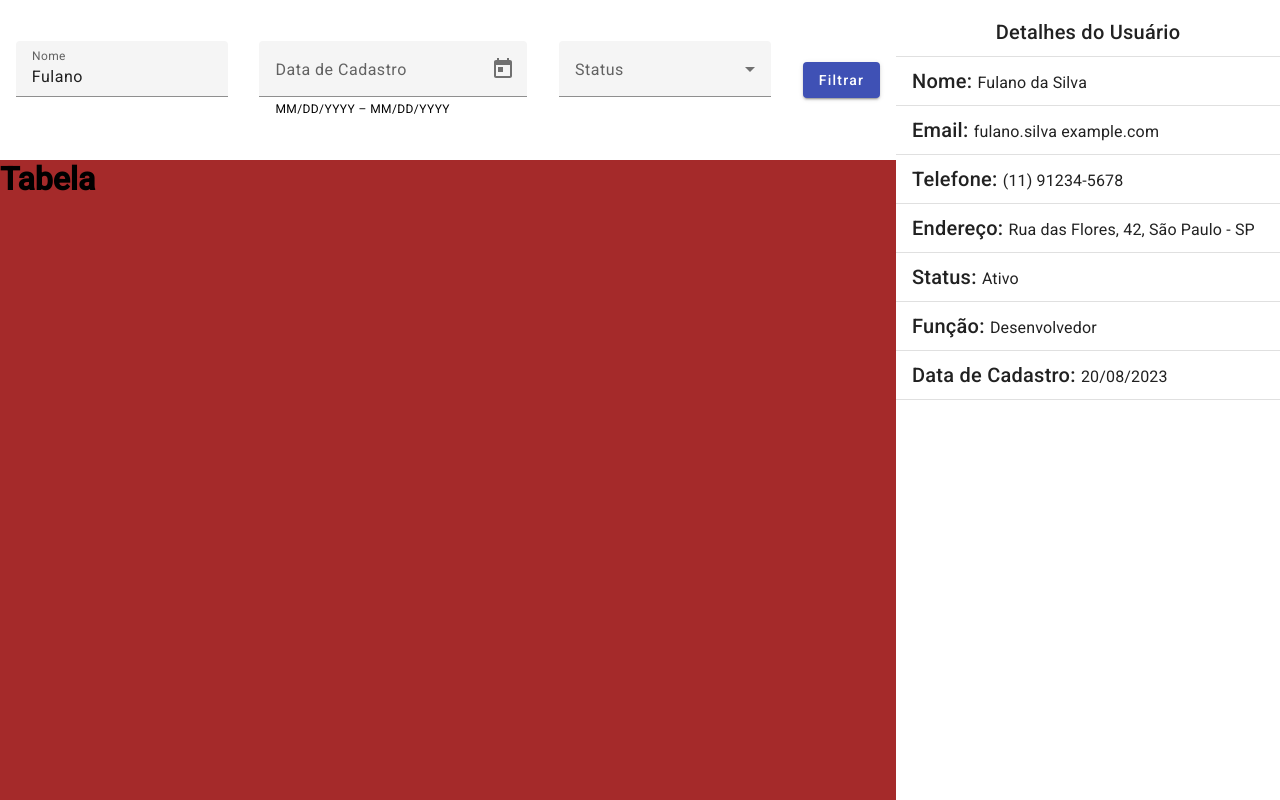
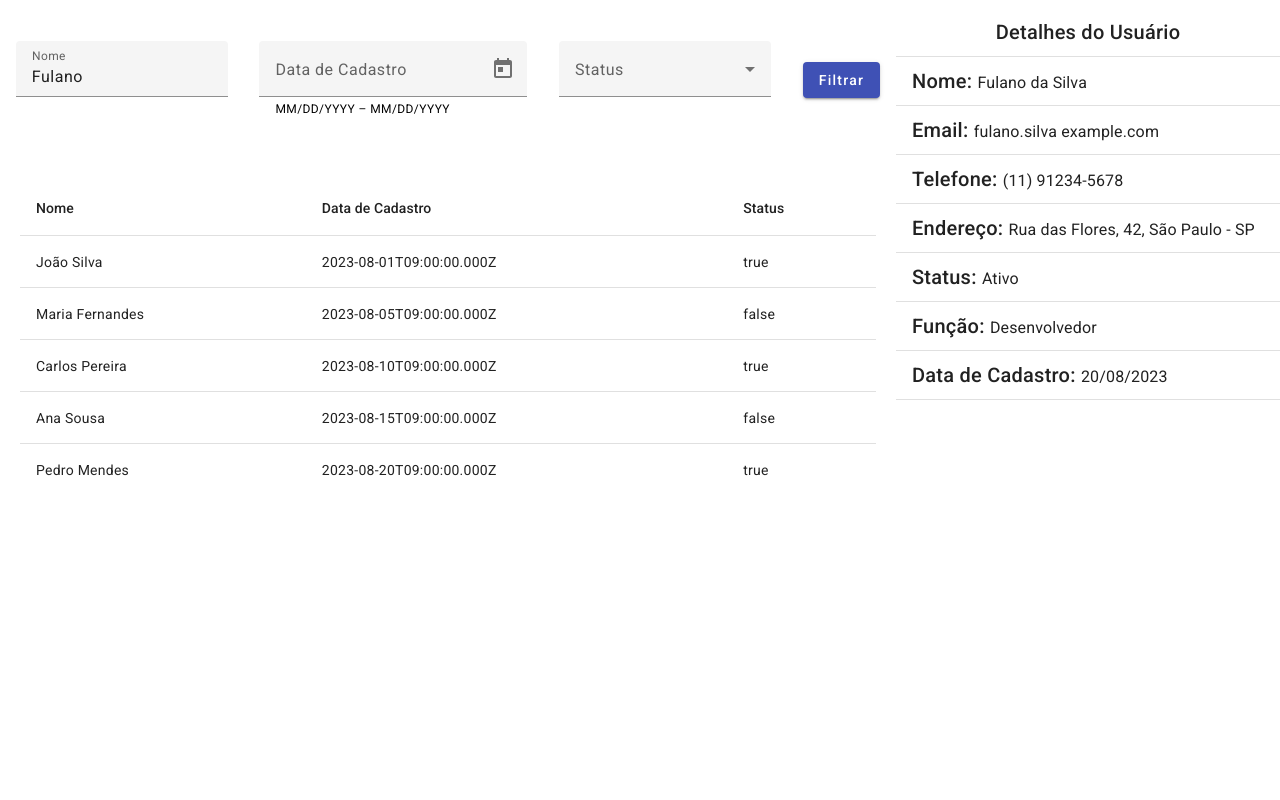
Before and after one commit to iagofrei/front_angular, an Angular app in the folder sessao_05_projeto_filtro_de_lista_de_usuarios/users-filter-project/: page / in a window 1280 px wide. Built offline with nearby package versions, Linux system fonts and the light colour scheme.

Commit message:
criando o componente de listagem de usuarios

```diff
--- a/sessao_05_projeto_filtro_de_lista_de_usuarios/users-filter-project/src/app/app.component.html
+++ b/sessao_05_projeto_filtro_de_lista_de_usuarios/users-filter-project/src/app/app.component.html
@@ -6,7 +6,7 @@
     </div>
     <div class="main-left-div">
       <!-- Conteúdo da div esquerda (80% de altura) -->
-       <h1>Tabela</h1>
+       <app-users-list></app-users-list>
     </div>
   </div>
   <div class="right-div">
--- a/sessao_05_projeto_filtro_de_lista_de_usuarios/users-filter-project/src/app/app.component.scss
+++ b/sessao_05_projeto_filtro_de_lista_de_usuarios/users-filter-project/src/app/app.component.scss
@@ -19,7 +19,6 @@
 .main-left-div {
     height: 80%;
     // Ocupa 80% da altura do seu container pai
-    background-color: brown;
 }
 
 .right-div {
--- /dev/null
+++ b/sessao_05_projeto_filtro_de_lista_de_usuarios/users-filter-project/src/app/components/users-list/users-list.component.html
@@ -0,0 +1,25 @@
+<div class="users-list">
+  <table mat-table [dataSource]="usersList">
+
+    <!-- Coluna Nome -->
+    <ng-container matColumnDef="name">
+      <th mat-header-cell *matHeaderCellDef> Nome </th>
+      <td mat-cell *matCellDef="let element" class="users-list__item" (click)="onUserSelected(element)">{{ element.nome }}</td>
+    </ng-container>
+
+    <!-- Coluna Data de Cadastro -->
+    <ng-container matColumnDef="date">
+      <th mat-header-cell *matHeaderCellDef> Data de Cadastro</th>
+      <td mat-cell *matCellDef="let element" class="users-list__item" (click)="onUserSelected(element)">{{ element.dataCadastro }}</td>
+    </ng-container>
+
+    <!-- Coluna Status -->
+    <ng-container matColumnDef="status">
+      <th mat-header-cell *matHeaderCellDef> Status </th>
+      <td mat-cell *matCellDef="let element" class="users-list__item" (click)="onUserSelected(element)">{{ element.ativo }}</td>
+    </ng-container>
+
+    <tr mat-header-row *matHeaderRowDef="displayedColumns"></tr>
+    <tr mat-row *matRowDef="let row; columns: displayedColumns"></tr>
+  </table>
+</div>
--- /dev/null
+++ b/sessao_05_projeto_filtro_de_lista_de_usuarios/users-filter-project/src/app/components/users-list/users-list.component.scss
@@ -0,0 +1,9 @@
+.users-list {
+    width: 100%;
+    height: 100%;
+    padding: 20px;
+
+    &__item {
+        cursor: pointer;
+    }
+}
--- /dev/null
+++ b/sessao_05_projeto_filtro_de_lista_de_usuarios/users-filter-project/src/app/components/users-list/users-list.component.ts
@@ -0,0 +1,17 @@
+import { Component } from '@angular/core';
+import { IUser } from '../../interfaces/user/user.interface';
+import { UsersList } from '../../data/users-list';
+
+@Component({
+  selector: 'app-users-list',
+  templateUrl: './users-list.component.html',
+  styleUrl: './users-list.component.scss'
+})
+export class UsersListComponent {
+  displayedColumns: string[] = ['name', 'date', 'status'];
+  usersList: IUser[] = UsersList;
+
+  onUserSelected(user: IUser) {
+    console.log('user', user)
+  }
+}
```
Also changed, not shown: sessao_05_projeto_filtro_de_lista_de_usuarios/users-filter-project/src/app/angular-material/angular-maretial.module.ts (+6 -2 lines), sessao_05_projeto_filtro_de_lista_de_usuarios/users-filter-project/src/app/components/components.module.ts (+5 -2 lines), 1 other file (tests, documents, lock files or other folders).
